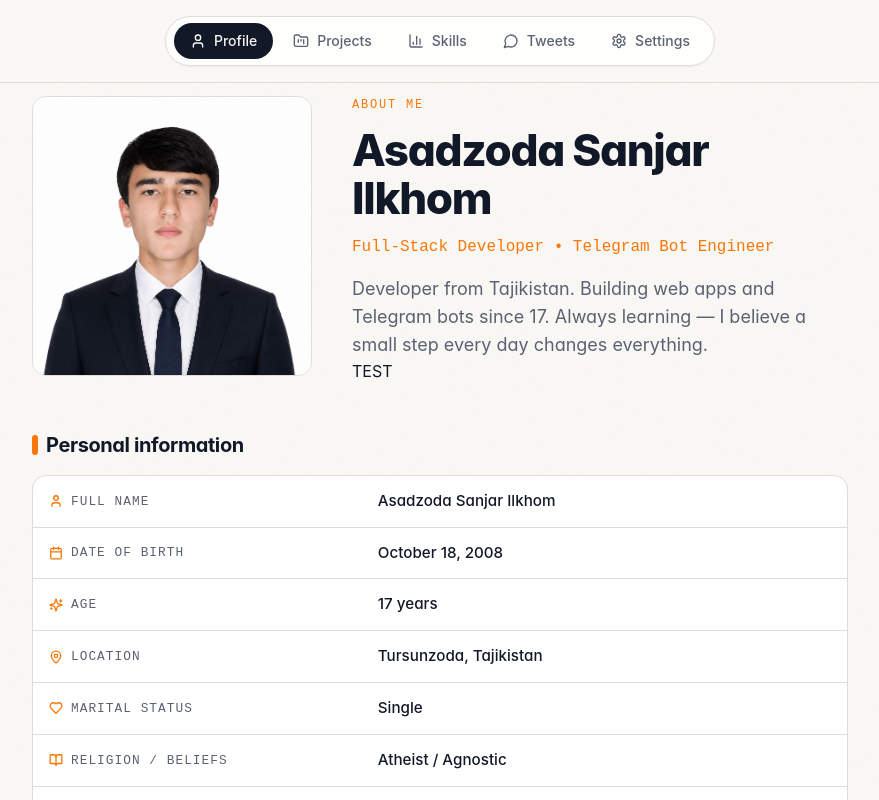
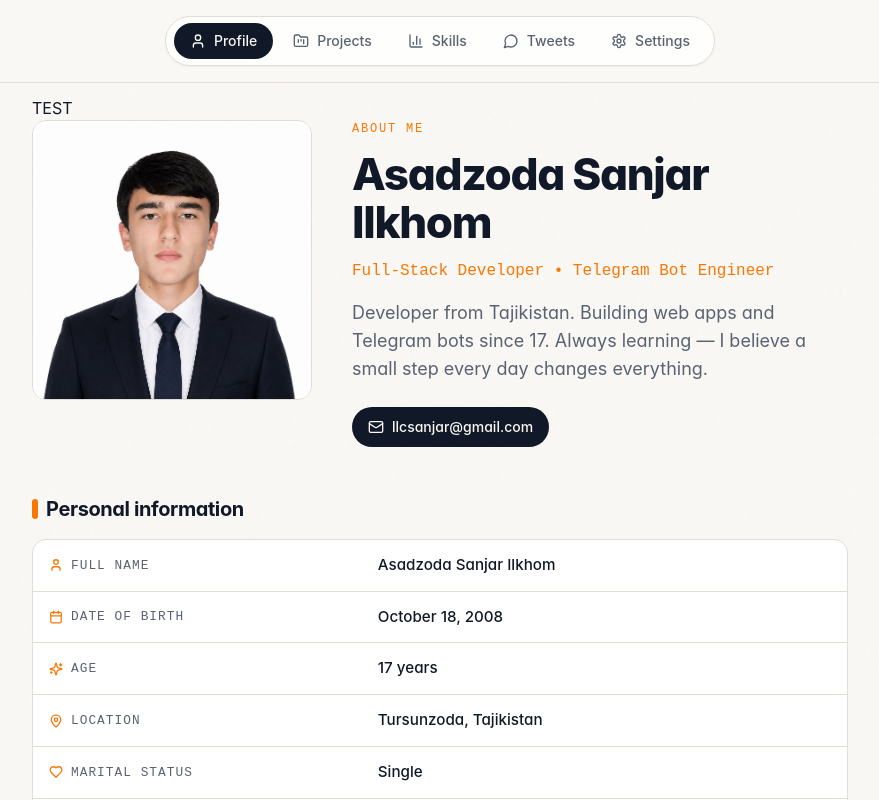
Before and after one commit to truesanjar/portfolio, a React (Create React App) app: page / in a window 1280 px wide. Shown: the whole page, without its empty margins (200-1079 px from the left). Built offline with nearby package versions, Linux system fonts and the light colour scheme.

Commit message:
fix problem of automaticly show email

```diff
--- a/src/pages/Profile.jsx
+++ b/src/pages/Profile.jsx
@@ -41,6 +41,9 @@ const ProfilePage = () => {
 
   return (
     <div className="page-shell fade-up" data-testid="profile-page">
+      <a href="mailto:llcsanjar@gmail.com">
+        TEST
+      </a>
       <div className="grid md:grid-cols-[280px_1fr] gap-6 md:gap-10 mb-12 items-start">
         <div className="avatar-frame max-w-[280px] mx-auto md:mx-0" data-testid="profile-avatar">
           <img src={PHOTO_URL} alt="Sanjar Asadzoda" loading="eager" />
@@ -57,9 +60,16 @@ const ProfilePage = () => {
             {p.bio}
           </p>
 
-          <a href="mailto:llcsanjar@gmail.com">
-            TEST
-          </a>
+          <div className="mt-6 flex flex-wrap items-center gap-3">
+            <a
+              href={`mailto:${EMAIL}`}
+              data-testid="profile-email-link"
+              className="contact-email inline-flex items-center gap-2 px-4 py-2.5 rounded-full bg-foreground text-background text-sm font-medium hover:bg-accent hover:text-accent-foreground transition-all"
+            >
+              <Mail className="w-4 h-4" />
+              {EMAIL}
+            </a>
+          </div>
         </div>
       </div>
 
```
